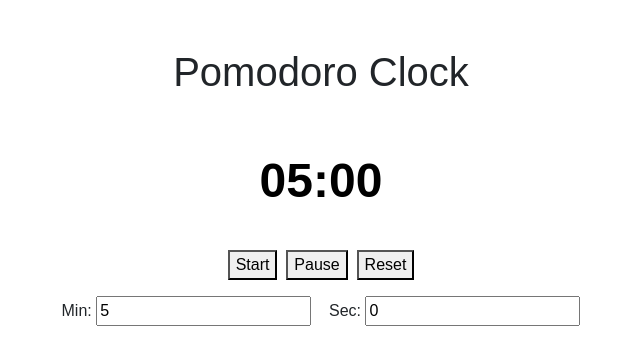
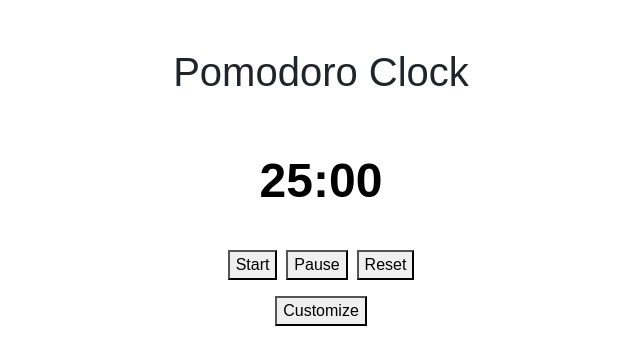
Before and after one commit to hamza-hajji/pomodoro-clock, a React (Create React App) app: page / in a window 1280 px wide. Shown: the top 364 px of the page, without its empty margins (319-959 px from the left). Built offline with nearby package versions, Linux system fonts and the light colour scheme.

Commit message:
make controls better

```diff
--- a/src/App.css
+++ b/src/App.css
@@ -13,6 +13,17 @@ header {
   font-weight: bold;
 }
 
+#buttons {
+  margin-bottom: 1rem;
+}
+
 #inputs {
   margin-top: 1rem;
+  display: flex;
+  flex-direction: column;
+  justify-content: space-between;
 }
+
+.input {
+  margin-bottom: 1rem;
+}
--- a/src/components/App.js
+++ b/src/components/App.js
@@ -6,11 +6,16 @@ import Timer from './Timer';
 import Controls from './Controls';
 
 class App extends Component {
+  initialValue = {
+    minutes: 25,
+    seconds: 0
+  }
+
   state = {
-    minutes: 5,
-    seconds: 0,
+    ...this.initialValue,
     danger: false,
-    counting: false
+    counting: false,
+    customHidden: true
   }
 
   start() {
@@ -49,10 +54,7 @@ class App extends Component {
 
   reset() {
     if (!this.state.counting) {
-      this.setState({
-        minutes: 5,
-        seconds: 0
-      });
+      this.setState(this.initialValue);
     }
   }
 
@@ -78,7 +80,9 @@ class App extends Component {
           <Timer {...this.state} />
         </div>
         <Controls
+          showCustom={() => {this.setState({customHidden: !this.state.customHidden})}}
           counting={this.state.counting}
+          customHidden={this.state.customHidden}
           changeMins={this.changeMins.bind(this)}
           changeSecs={this.changeSecs.bind(this)}
           start={this.start.bind(this)}
--- a/src/components/Controls.js
+++ b/src/components/Controls.js
@@ -4,25 +4,33 @@ export default ({
   start,
   pause,
   reset,
+  changeMins,
+  changeSecs,
+  showCustom,
   counting,
-  changeMins,
-  changeSecs
+  customHidden
 }) => {
   return (
-    <div>
-      <div className="row text-center">
-        <div className="col-12 mx-auto">
+    <div  className="text-center">
+      <div id="buttons" className="row">
+        <div className="col-12">
           <button onClick={start}>Start</button>&nbsp;&nbsp;
           <button onClick={pause}>Pause</button>&nbsp;&nbsp;
           <button onClick={reset}>Reset</button>
         </div>
       </div>
-      <div id="inputs" className="row text-center">
-        <div className="col-12 mx-auto">
-          Min: <input onChange={changeMins} disabled={counting} type="number" step="5" defaultValue={5}/>&nbsp;&nbsp;&nbsp;
-          Sec: <input onChange={changeSecs} disabled={counting} type="number" step="5" defaultValue={0}/>
+      <button onClick={showCustom}>Customize</button>
+      {customHidden ? null
+      : (
+        <div id="inputs" className="row">
+          <div className="input">
+            <input disabled={counting} type="number" onChange={changeMins} defaultValue={25} />
+          </div>
+          <div className="input">
+            <input disabled={counting} type="number" onChange={changeSecs} defaultValue={0} />
+          </div>
         </div>
-      </div>
+      )}
     </div>
   );
 };
--- a/src/components/Timer.js
+++ b/src/components/Timer.js
@@ -8,7 +8,7 @@ export default ({
   danger
 }) => {
   return (
-    <div className="col-4 text-center mx-auto" id="timer">
+    <div className="col-12 text-center" id="timer">
       <h2 style={{color: danger ? 'red' : '#000'}}>{formatTime(minutes, seconds)}</h2>
     </div>
   );
```
